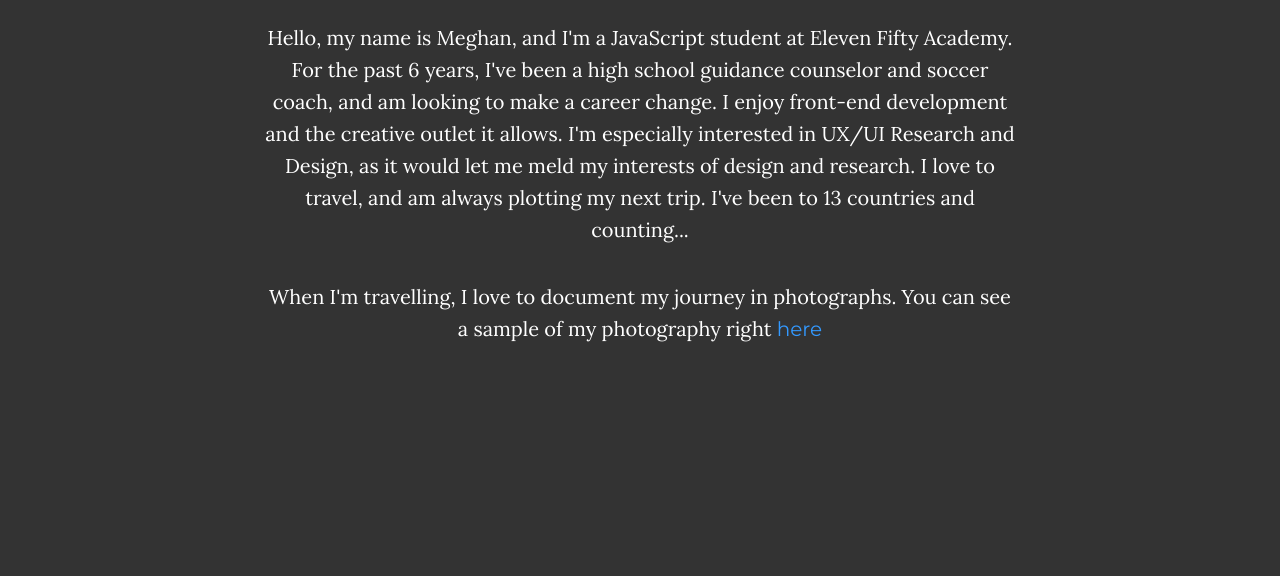
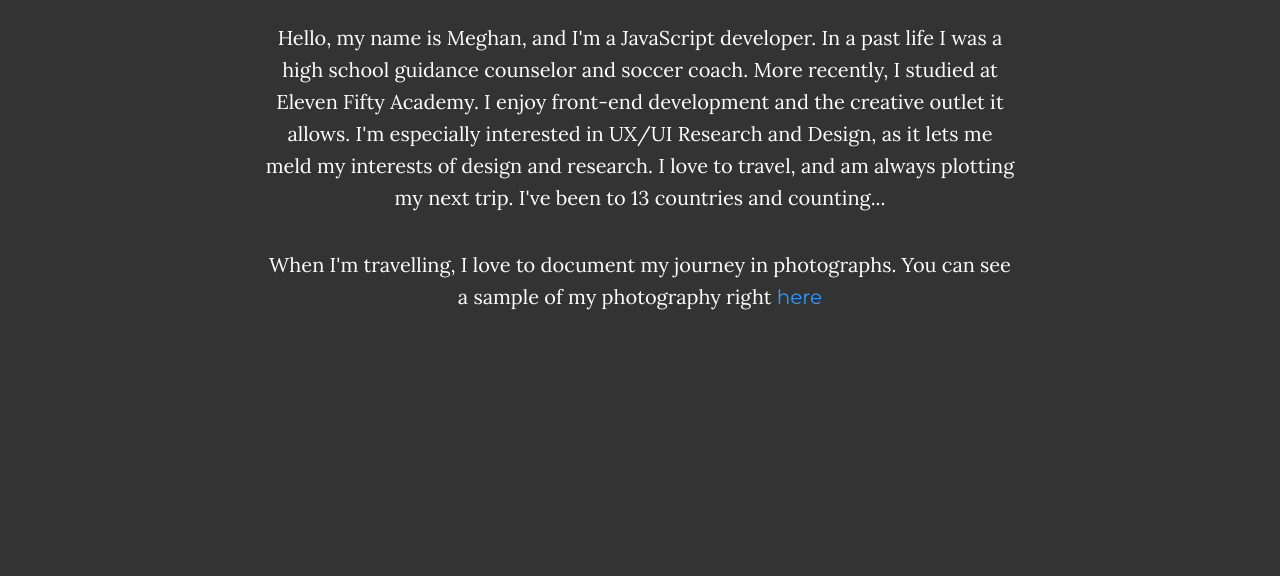
Before and after one commit to memwhite/memwhite.github.io, a website: page index.html in a window 1280 px wide. Shown: the part 1536-2112 px from the top of the page. Drawn offline with nearby package versions, Linux system fonts and the light colour scheme.

Commit message:
edited the about me section

```diff
--- a/index.html
+++ b/index.html
@@ -91,7 +91,7 @@
             <div class="col-lg-8 col-lg-offset-2">
                 <h2>About Me</h2>
                 <img id="olympics" src="img/olympic-rings.JPG">
-                <p>Hello, my name is Meghan, and I'm a JavaScript student at Eleven Fifty Academy.  For the past 6 years, I've been a high school guidance counselor and soccer coach, and am looking to make a career change. I enjoy front-end development and the creative outlet it allows. I'm especially interested in UX/UI Research and Design, as it would let me meld my interests of design and research. I love to travel, and am always plotting my next trip. I've been to 13 countries and counting...</p>
+                <p>Hello, my name is Meghan, and I'm a JavaScript developer. In a past life I was a high school guidance counselor and soccer coach. More recently, I studied at Eleven Fifty Academy. I enjoy front-end development and the creative outlet it allows. I'm especially interested in UX/UI Research and Design, as it lets me meld my interests of design and research. I love to travel, and am always plotting my next trip. I've been to 13 countries and counting...</p>
                 <p>When I'm travelling, I love to document my journey in photographs. You can see a sample of my photography right <a href="https://www.amazon.com/clouddrive/share/jMHxHXovMy0X8xbDNEe78UAfkBje6HcCdUCzq8RVy7c?v=grid&ref_=cd_ph_share_link_copy" target="_blank">here</a></p>
             </div>
         </div>
```
